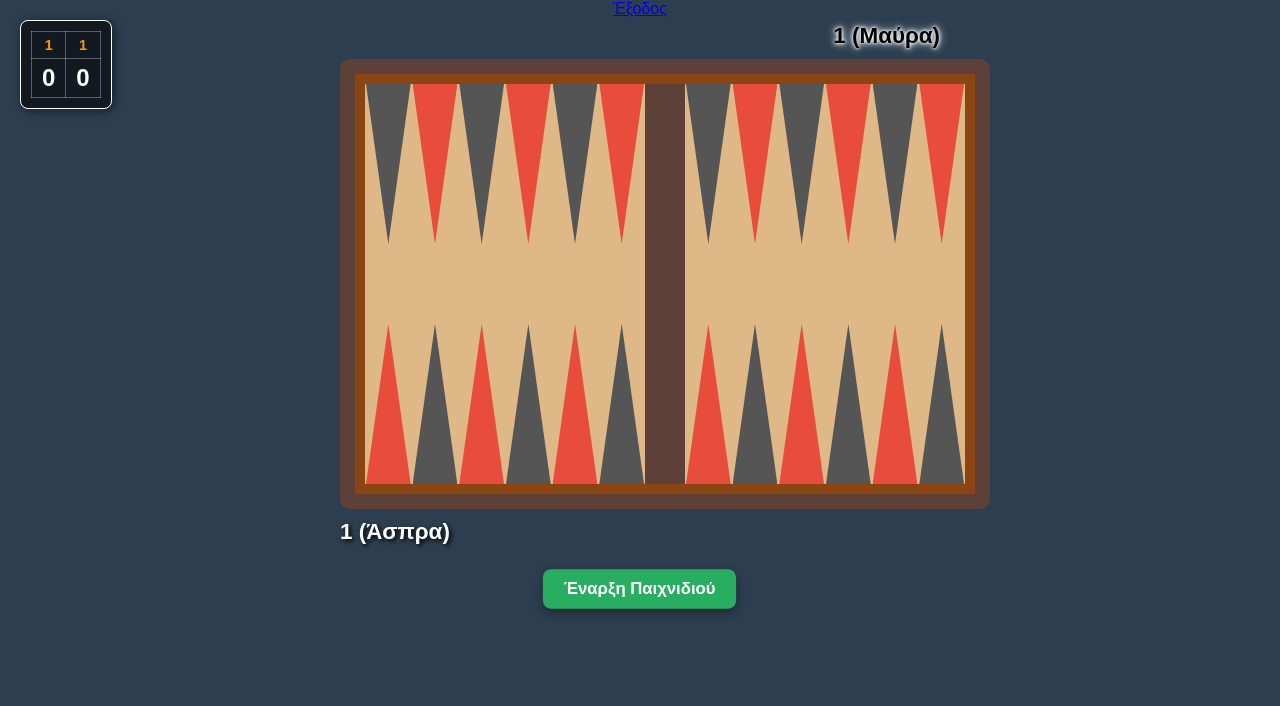
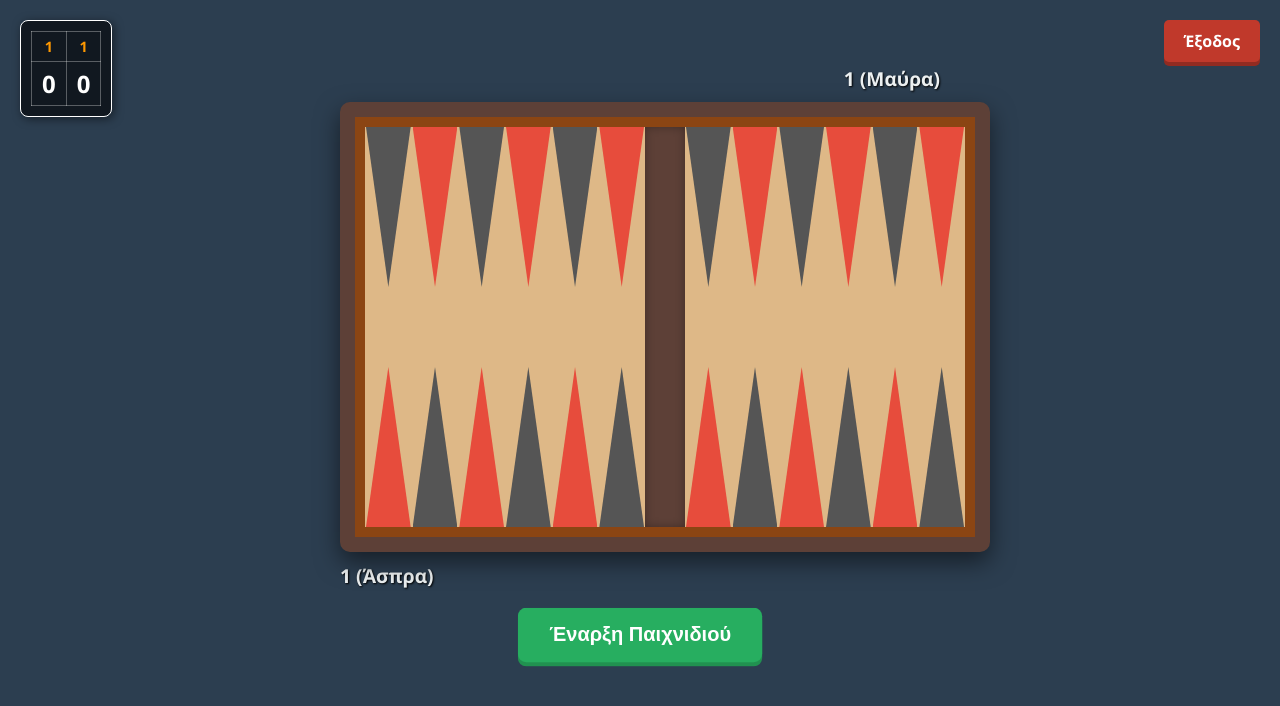
Before and after one commit to iee-ihu-gr-course1941/ADISE25_2020126, a PHP site: page /game.php in a window 1280 px wide. Shown: the top 706 px of the page. Run offline with PHP 8.4, Linux system fonts and the light colour scheme; the visitor is signed in with stand-in values (Sample User, id 1); data comes from the database, SQL or seed files in the repository.

Commit message:
Update style.css

```diff
--- a/style.css
+++ b/style.css
@@ -1,25 +1,71 @@
-/* style.css - Τελική Διορθωμένη Έκδοση */
+/* style.css - Final Fixed Version */
 
+/* --- ΓΕΝΙΚΟ ΣΤΥΛ --- */
 body {
     background-color: #2c3e50;
-    font-family: sans-serif;
+    font-family: 'Segoe UI', sans-serif;
     margin: 0;
     display: flex;
     flex-direction: column;
     align-items: center;
+    padding-top: 20px;
+    color: white;
 }
 
-h1 { color: white; }
+/* --- 1. SCOREBOARD (ΠΑΝΩ ΑΡΙΣΤΕΡΑ) --- */
+#scoreboard {
+    position: absolute;
+    top: 20px;
+    left: 20px;
+    background-color: rgba(0, 0, 0, 0.6);
+    padding: 10px;
+    border-radius: 8px;
+    color: white;
+    border: 1px solid #fff;
+    box-shadow: 2px 2px 10px rgba(0,0,0,0.5);
+    z-index: 100;
+}
 
-/* --- 1. GAME WRAPPER (Για στοίχιση ονομάτων και ταμπλό) --- */
+#scoreboard table { border-collapse: collapse; }
+#scoreboard th, #scoreboard td {
+    padding: 5px 10px;
+    text-align: center;
+    border: 1px solid rgba(255,255,255,0.3);
+}
+#scoreboard th { font-size: 0.9rem; color: #ff9800; }
+#scoreboard td { font-size: 1.5rem; font-weight: bold; }
+
+
+/* --- 2. ΚΟΥΜΠΙ ΕΞΟΔΟΥ (ΠΑΝΩ ΔΕΞΙΑ) --- */
+.btn-exit-top {
+    position: absolute;
+    top: 20px;
+    right: 20px;
+    background-color: #c0392b;
+    color: white;
+    text-decoration: none;
+    padding: 10px 20px;
+    border-radius: 5px;
+    font-weight: bold;
+    box-shadow: 0 4px 0 #922b21;
+    transition: 0.2s;
+    z-index: 100;
+}
+.btn-exit-top:hover { background-color: #e74c3c; }
+.btn-exit-top:active { transform: translateY(2px); box-shadow: none; }
+
+
+/* --- 3. GAME WRAPPER --- */
 .game-wrapper {
     width: 600px;
     margin: 0 auto;
     display: flex;
     flex-direction: column;
+    margin-top: 40px; /* Λίγο κενό από πάνω για να μην πέφτει πάνω στα κουμπιά */
 }
 
-/* --- 2. ΤΟ ΞΥΛΙΝΟ ΠΛΑΙΣΙΟ (BOARD) --- */
+
+/* --- 4. BOARD (ΤΟ ΞΥΛΙΝΟ ΠΛΑΙΣΙΟ) --- */
 .board {
     width: 600px;
     height: 400px;
@@ -30,6 +76,7 @@
     padding: 10px;
     position: relative;
     box-sizing: content-box;
+    box-shadow: 0 10px 25px rgba(0,0,0,0.5);
 }
 
 .half-board {
@@ -43,6 +90,7 @@
     width: 40px;
     background-color: #5D4037;
     height: 100%;
+    box-shadow: inset 0 0 10px rgba(0,0,0,0.3);
 }
 
 .row {
@@ -51,61 +99,60 @@
     height: 40%;
     display: flex;
 }
-
 .top { top: 0; }
 .bottom { bottom: 0; }
 
-/* Points (Τρίγωνα) */
+
+/* --- 5. POINTS (ΤΡΙΓΩΝΑ) --- */
 .point {
     flex: 1;
     height: 100%;
     margin: 0 1px;
     clip-path: polygon(50% 100%, 0 0, 100% 0);
+    display: flex;
+    flex-direction: column;
+    align-items: center;
 }
-
 .bottom .point {
     clip-path: polygon(50% 0, 0 100%, 100% 100%);
+    justify-content: flex-end;
 }
+.top .point { justify-content: flex-start; }
 
 .point:nth-child(odd) { background-color: #555; }
 .point:nth-child(even) { background-color: #e74c3c; }
-
 .bottom .point:nth-child(odd) { background-color: #e74c3c; }
 .bottom .point:nth-child(even) { background-color: #555; }
 
 
-/* --- 3. ΣΤΥΛ ΟΝΟΜΑΤΩΝ --- */
+/* --- 6. PLAYER LABELS --- */
 .player-label {
     padding: 5px 0;
-    font-size: 1.4rem;
+    font-size: 1.2rem;
     font-weight: bold;
-    font-family: sans-serif;
+    display: flex;
+    align-items: center;
 }
-
-/* Πάνω Παίκτης (Δεξιά, Μαύρο με λάμψη) */
 .top-right {
-    text-align: right;
+    justify-content: flex-end;
     margin-bottom: 5px;
-    color: #000;
-    text-shadow: 0 0 3px #fff, 0 0 5px #fff, 0 0 10px #fff;
+    color: #ecf0f1;
+    text-shadow: 1px 1px 2px black;
 }
-
-/* Κάτω Παίκτης (Αριστερά, Λευκό με σκιά) */
 .bottom-left {
-    text-align: left;
+    justify-content: flex-start;
     margin-top: 5px;
-    color: #fff;
-    text-shadow: 2px 2px 4px #000;
+    color: #ecf0f1;
+    text-shadow: 1px 1px 2px black;
 }
 
 
-/* --- 4. ZARIA (DICE) --- */
-#dice-container {
-    margin: 15px auto;
+/* --- 7. ZARIA --- */
+#dice-display {
+    margin: 10px auto;
     text-align: center;
     height: 50px;
 }
-
 .dice-box {
     display: inline-block;
     width: 40px;
@@ -119,96 +166,61 @@
     font-weight: bold;
     color: #333;
     box-shadow: 3px 3px 5px rgba(0,0,0,0.3);
-    transition: all 0.3s ease;
 }
-
-/* Ζάρι που έχει παιχτεί (Σβησμένο) */
 .dice-used {
-    background-color: #7f8c8d; /* Γκρι */
-    color: #bdc3c7; /* Αχνό γκρι */
-    border-color: #555;
+    background-color: #95a5a6;
+    color: #bdc3c7;
+    border-color: #7f8c8d;
     box-shadow: inset 0 0 5px rgba(0,0,0,0.5);
     transform: scale(0.9);
 }
 
-/* Κουμπί για τα ζάρια */
-#btn-roll {
-    background-color: #ff9800;
-    color: white;
-    border: none;
-    border-radius: 5px;
-    font-weight: bold;
-    padding: 10px 20px;
-    font-size: 16px;
-    cursor: pointer;
-}
-#btn-roll:hover { background-color: #e68900; }
 
-
-/* --- 5. ΠΟΥΛΙΑ --- */
+/* --- 8. ΠΟΥΛΙΑ --- */
 .piece {
     width: 30px; height: 30px;
     border-radius: 50%;
     border: 2px solid #000;
-    margin: 2px auto;
+    margin: 1px 0;
     box-shadow: 2px 2px 5px rgba(0,0,0,0.5);
-    transition: all 0.2s; /* Changed to ALL to animate color too */
+    transition: all 0.2s;
     flex-shrink: 0;
-    width: 80%;
-    aspect-ratio: 1 / 1;
-    margin: 2px 0;
-    border-radius: 50%;
+    z-index: 10;
 }
-
 .white-piece { background-color: #fff; }
 .black-piece { background-color: #222; }
 
 
-/* --- 6. CONTROLS --- */
-#controls { margin-top: 20px; text-align: center; }
-#controls button { padding: 10px 20px; font-size: 16px; cursor: pointer; }
+/* --- 9. ΚΟΥΜΠΙΑ --- */
+#controls { margin-top: 15px; text-align: center; }
 
-
-/* --- 7. UI ELEMENTS (Scoreboard, Buttons, Turns) --- */
-
-/* SCOREBOARD */
-#scoreboard {
-    position: absolute;
-    top: 20px;
-    left: 20px;
-    background-color: rgba(0, 0, 0, 0.6);
-    padding: 10px;
-    border-radius: 8px;
-    color: white;
-    border: 1px solid #fff;
-    box-shadow: 2px 2px 10px rgba(0,0,0,0.5);
-}
-
-#scoreboard table { border-collapse: collapse; }
-#scoreboard th, #scoreboard td {
-    padding: 5px 10px;
-    text-align: center;
-    border: 1px solid rgba(255,255,255,0.3);
-}
-#scoreboard th { font-size: 0.9rem; color: #ff9800; }
-#scoreboard td { font-size: 1.5rem; font-weight: bold; }
-
-/* SURRENDER BUTTONS */
-.btn-surrender {
-    background-color: #c0392b;
+/* Reset / Refresh (Όπως παλιά: Γκρι, διακριτικά) */
+.btn-secondary {
+    padding: 8px 15px;
+    font-size: 0.9rem;
+    background-color: #7f8c8d;
     color: white;
     border: none;
     border-radius: 4px;
-    padding: 5px 10px;
-    font-size: 0.8rem;
     cursor: pointer;
-    margin-left: 10px;
-    opacity: 0.8;
-    transition: 0.3s;
+    margin: 0 5px;
 }
-.btn-surrender:hover { background-color: #e74c3c; opacity: 1; }
+.btn-secondary:hover { background-color: #95a5a6; }
 
-/* START GAME BUTTON */
+/* Main Game Buttons */
+#btn-roll {
+    padding: 10px 20px;
+    font-size: 1.1rem;
+    border-radius: 5px;
+    background-color: #e67e22;
+    color: white;
+    font-weight: bold;
+    border: none;
+    cursor: pointer;
+    box-shadow: 0 4px 0 #d35400;
+}
+#btn-roll:hover { background-color: #d35400; }
+
 #btn-start-game {
     padding: 15px 30px;
     font-size: 1.2rem;
@@ -218,10 +230,22 @@
     border: none;
     border-radius: 8px;
     cursor: pointer;
-    box-shadow: 0 4px 10px rgba(0,0,0,0.3);
+    box-shadow: 0 4px 0 #219150;
     animation: pulse 2s infinite;
 }
 #btn-start-game:hover { background-color: #2ecc71; }
+
+#btn-roll-first {
+    padding: 12px 25px;
+    font-size: 1.1rem;
+    font-weight: bold;
+    background-color: #9b59b6;
+    color: white;
+    border: none;
+    border-radius: 8px;
+    cursor: pointer;
+    box-shadow: 0 4px 0 #8e44ad;
+}
 
 @keyframes pulse {
     0% { transform: scale(1); }
```
Also changed, not shown: other parts of style.css (+9 -60 lines).
